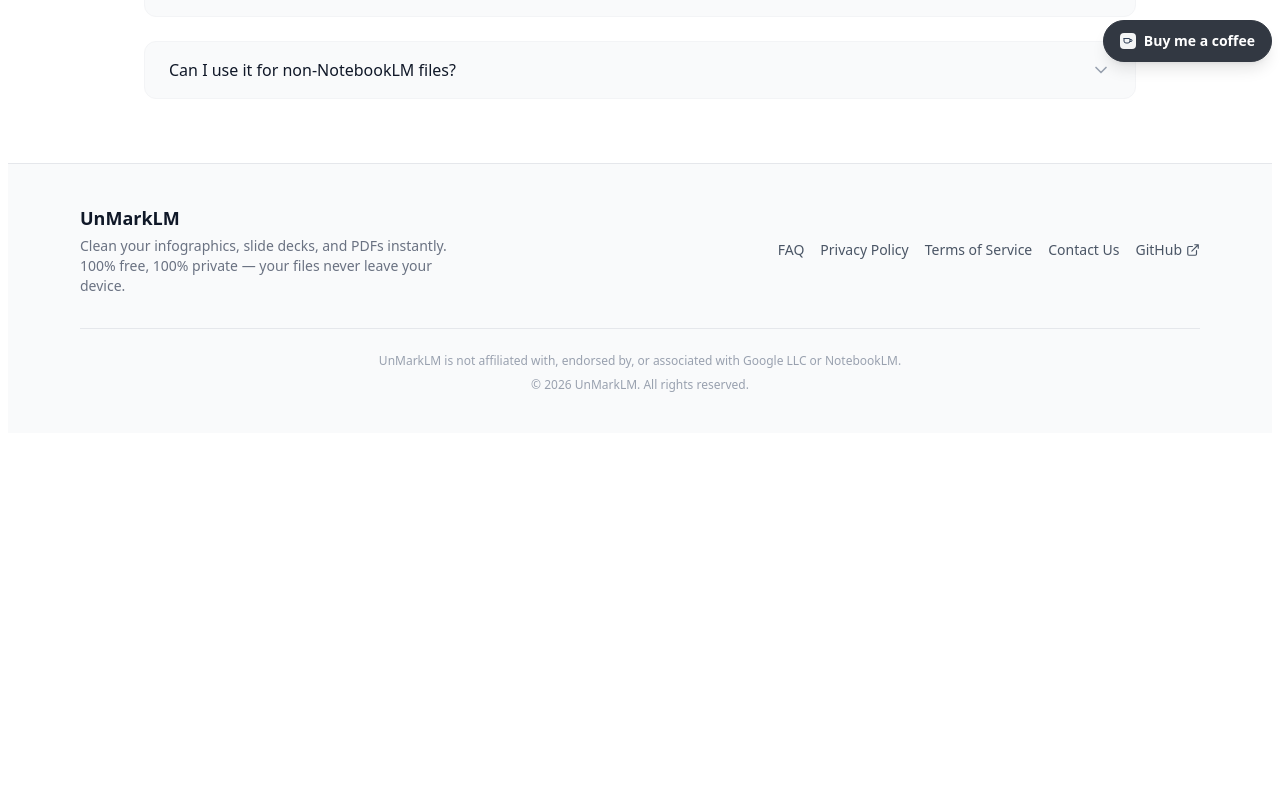
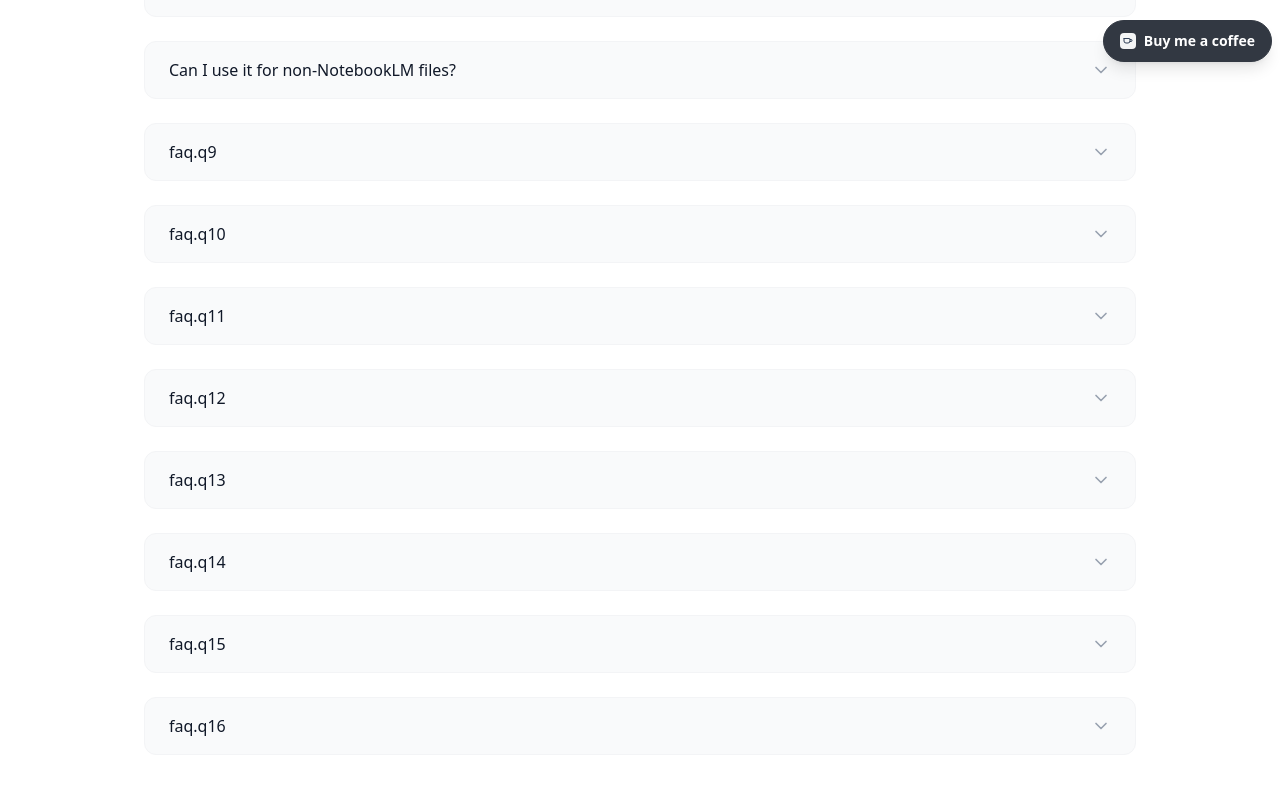
Before and after one commit to Daesrock/UnMarkLM, a Next.js app: page /faq in a window 1280 px wide. Shown: the part 722-1520 px from the top of the page. Before the commit the page ends 1155 px from the top, so only its background shows below. Built offline with nearby package versions, Linux system fonts and the light colour scheme.

Commit message:
chore: update src/app/faq/page.tsx

```diff
--- a/src/app/faq/page.tsx
+++ b/src/app/faq/page.tsx
@@ -30,6 +30,14 @@
     { q: t('faq.q6'), a: t('faq.a6') },
     { q: t('faq.q7'), a: t('faq.a7') },
     { q: t('faq.q8'), a: t('faq.a8') },
+    { q: t('faq.q9'), a: t('faq.a9') },
+    { q: t('faq.q10'), a: t('faq.a10') },
+    { q: t('faq.q11'), a: t('faq.a11') },
+    { q: t('faq.q12'), a: t('faq.a12') },
+    { q: t('faq.q13'), a: t('faq.a13') },
+    { q: t('faq.q14'), a: t('faq.a14') },
+    { q: t('faq.q15'), a: t('faq.a15') },
+    { q: t('faq.q16'), a: t('faq.a16') },
   ];
 
   return (
```
